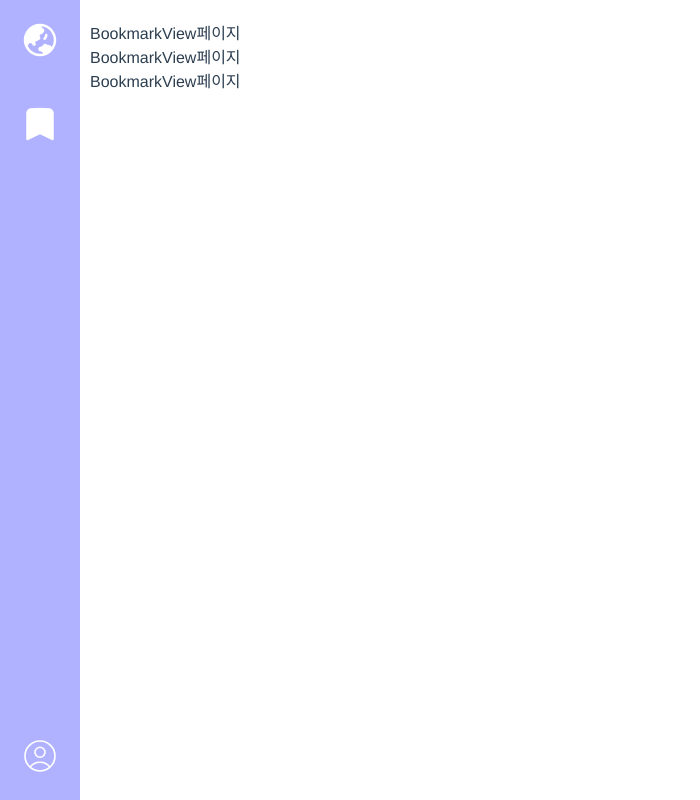
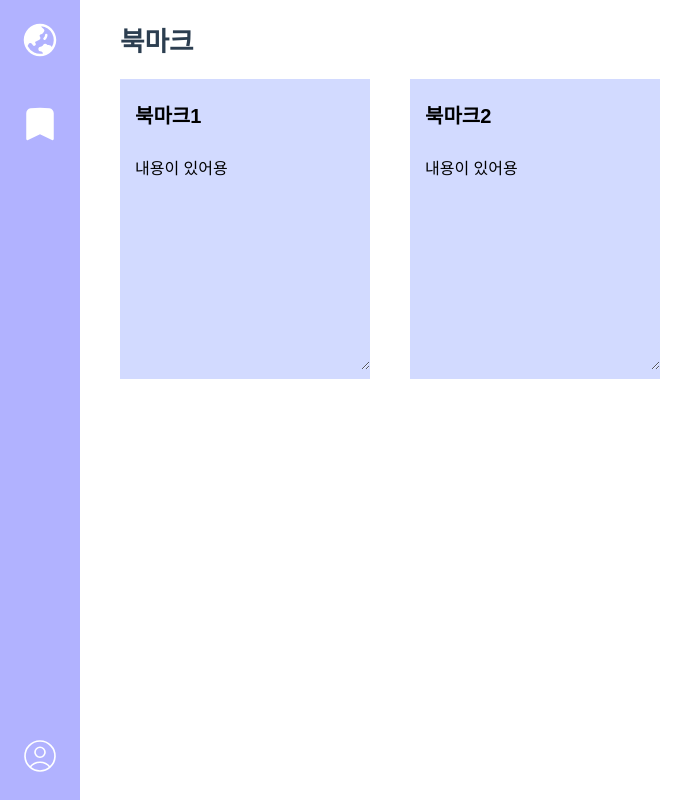
Before and after one commit to springvuet-front/frontend, a Vue app: page /bookmark in a window 1280 px wide. Shown: the whole page, without its empty margins (0-700 px from the left). Built offline with nearby package versions, Linux system fonts and the light colour scheme.

Commit message:
Create BookMarkView

```diff
--- a/src/views/BookmarkView.vue
+++ b/src/views/BookmarkView.vue
@@ -1,17 +1,65 @@
 <template>
   <LeftMenu />
-
   <div class="container">
-    <div>BookmarkView페이지</div>
-    <div>BookmarkView페이지</div>
-    <div>BookmarkView페이지</div>
+    <div class="bookMarkPageTitle">북마크</div>
+    <div class="bookMarkContent">
+      <div class="singleBookMark" v-for="(item, index) in bookMarkList" :key="index">
+        <input type="text" class="bookMark title" placeholder="제목" v-model="item.bookMarkTitle"/>
+        <textarea class="bookMark textArea" placeholder="url만 입력하세용" v-model="item.bookMarkContent"></textArea>
+      </div>
+    </div>
   </div>
 </template>
 
-<style>
-  .container{
-    padding: 20px 90px;
-  }
+<style>okMarkContent
+.container{
+  padding: 20px 90px;
+}
+.bookMarkPageTitle{
+  padding-top: 20px;
+  font-size: 20pt;
+  font-weight: 900;
+  padding-left: 120px;
+}
+
+.bookMarkContent{
+  display: flex;
+  flex-direction: row;
+  padding-left: 100px;
+}
+
+.singleBookMark {
+  margin: 20px;
+  width: 250px;
+  height: 300px;
+  background-color: #D2DAFF;
+  display: flex;
+  flex-direction: column;
+}
+.bookMark.title{
+  padding-top: 10px;
+  padding-left: 15px;
+  width: 240px;
+  height: 50px;
+  background-color: rgb(0,0,0,0);
+  border: 0;
+  font-weight: 700;
+  font-size: 15pt;
+}
+hr{
+  color: black;
+}
+.bookMark.textArea{
+  background-color: rgb(0,0,0,0);
+  height: 200px;
+  border: 0;
+  padding: 15px;
+  font-size: 12pt;
+  font-family: sans-serif;
+}
+/* .bookMark.textArea:focus{
+  outline: 0;
+} */
 </style>
 
 <script>
@@ -22,5 +70,21 @@ export default {
   components: {
     LeftMenu,
   },
+  data(){
+    return {
+      inputItem: '',
+
+      bookMarkList: [
+        {
+          bookMarkTitle: "북마크1",
+          bookMarkContent: "내용이 있어용"
+        },
+        {
+          bookMarkTitle: "북마크2",
+          bookMarkContent: "내용이 있어용"
+        }
+      ],
+    }
+  }
 }
 </script>
```
